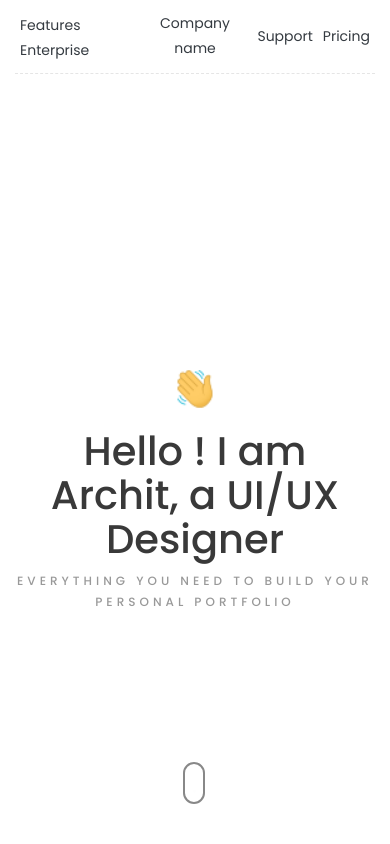
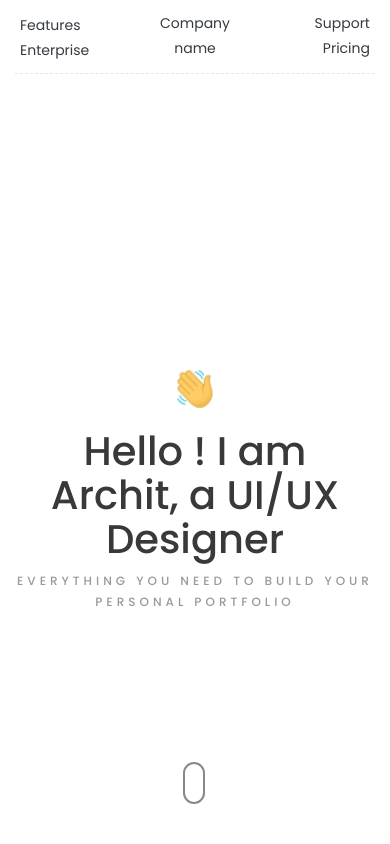
Before and after one commit to Archit13/Portfolio, a plain HTML site: page index.html in a window 390 px wide. Shown: the top 844 px of the page. Drawn offline with nearby package versions, Linux system fonts and the light colour scheme; files whose address does not match are found by name.

Commit message:
Update index.html

```diff
--- a/index.html
+++ b/index.html
@@ -74,6 +74,14 @@
     border: 0;
     vertical-align: baseline;
 }
+        @media screen and (max-width: 768px){
+            .header{
+                .d-flex {
+                    display: -ms-flexbox!important;
+                    display: block!important;
+                    text-align: right;
+                }
+            }
     </style>
 </head>
 
```
